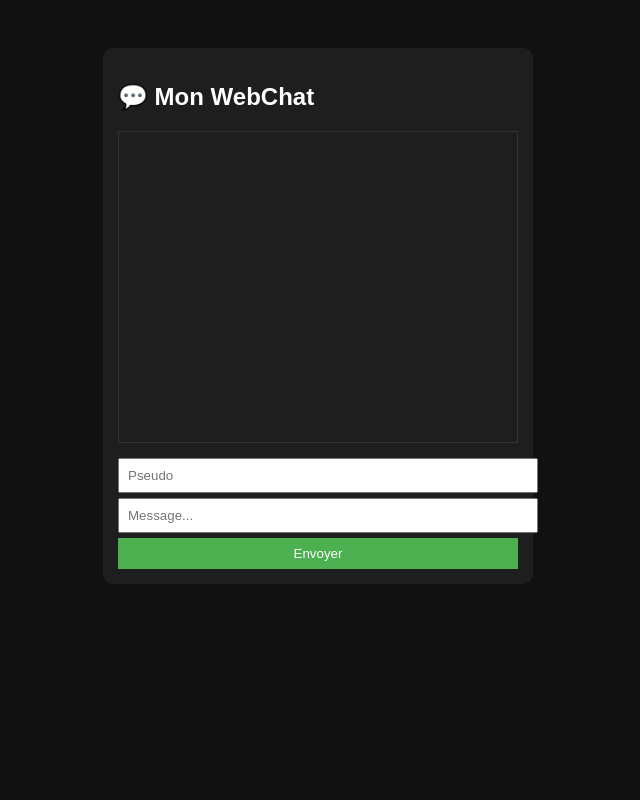
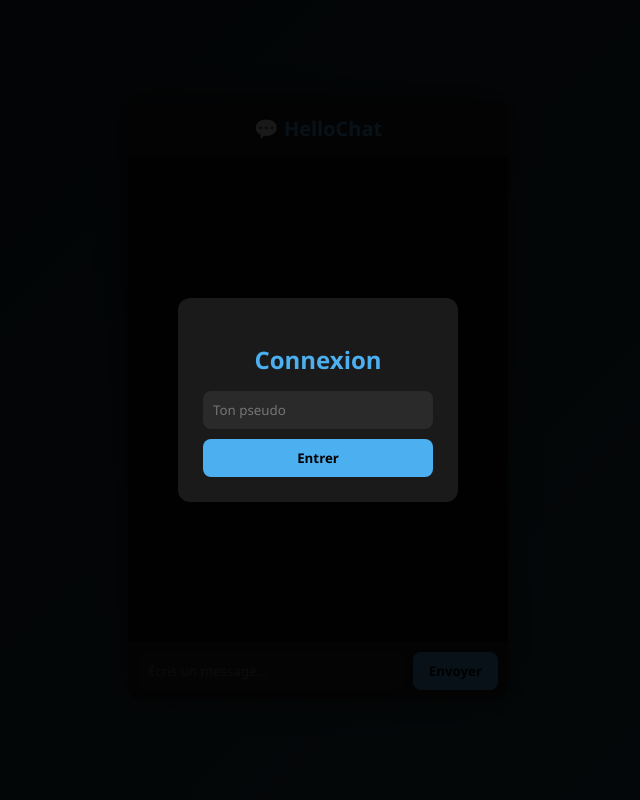
Before and after one commit to devffin/HelloChat, a Flask app: page / in a window 1280 px wide. Shown: the whole page, without its empty margins (322-962 px from the left). Run offline with Flask 3, Linux system fonts and the light colour scheme; some libraries are stand-ins or nearby versions.

Commit message:
UI ameliored

```diff
--- a/templates/index.html
+++ b/templates/index.html
@@ -2,44 +2,214 @@
 <html lang="fr">
 <head>
 <meta charset="UTF-8">
-<title>Mon Chat</title>
+<title>HelloChat</title>
 <script src="https://cdn.socket.io/4.7.5/socket.io.min.js"></script>
 <style>
-body{background:#111;color:#fff;font-family:Arial;display:flex;justify-content:center}
-#chat{width:400px;margin-top:40px;background:#1e1e1e;padding:15px;border-radius:10px}
-#messages{height:300px;overflow-y:auto;border:1px solid #333;padding:5px;margin-bottom:10px}
-input,button{width:100%;padding:8px;margin-top:5px}
-button{background:#4caf50;border:none;color:white}
+* {
+  box-sizing: border-box;
+  font-family: "Segoe UI", Arial, sans-serif;
+}
+
+body {
+  margin: 0;
+  height: 100vh;
+  background: linear-gradient(135deg, #0f2027, #203a43, #2c5364);
+  display: flex;
+  justify-content: center;
+  align-items: center;
+}
+
+#chat-container {
+  width: 380px;
+  height: 600px;
+  background: #111;
+  border-radius: 15px;
+  display: flex;
+  flex-direction: column;
+  overflow: hidden;
+  box-shadow: 0 0 30px rgba(0,0,0,0.6);
+}
+
+#chat-header {
+  padding: 15px;
+  background: #1f1f1f;
+  text-align: center;
+  font-size: 20px;
+  font-weight: bold;
+  color: #4cafef;
+}
+
+#messages {
+  flex: 1;
+  padding: 15px;
+  overflow-y: auto;
+  background: #0b0b0b;
+}
+
+.message {
+  margin-bottom: 10px;
+  padding: 10px 12px;
+  border-radius: 10px;
+  max-width: 80%;
+  word-wrap: break-word;
+  animation: fadeIn 0.2s ease;
+}
+
+.message.user {
+  background: #4cafef;
+  color: #000;
+  margin-left: auto;
+  text-align: right;
+}
+
+.message.other {
+  background: #2a2a2a;
+  color: #fff;
+  margin-right: auto;
+}
+
+#chat-input {
+  display: flex;
+  padding: 10px;
+  background: #1a1a1a;
+}
+
+#chat-input input {
+  flex: 1;
+  padding: 10px;
+  border: none;
+  border-radius: 8px;
+  outline: none;
+  background: #2a2a2a;
+  color: #fff;
+}
+
+#chat-input button {
+  margin-left: 10px;
+  padding: 10px 16px;
+  border: none;
+  border-radius: 8px;
+  background: #4cafef;
+  color: #000;
+  cursor: pointer;
+  font-weight: bold;
+}
+
+#chat-input button:hover {
+  background: #6cc6ff;
+}
+
+#login {
+  position: absolute;
+  inset: 0;
+  background: rgba(0,0,0,0.9);
+  display: flex;
+  justify-content: center;
+  align-items: center;
+}
+
+#login-box {
+  background: #1a1a1a;
+  padding: 25px;
+  border-radius: 12px;
+  text-align: center;
+  width: 280px;
+}
+
+#login-box h2 {
+  margin-bottom: 15px;
+  color: #4cafef;
+}
+
+#login-box input {
+  width: 100%;
+  padding: 10px;
+  border: none;
+  border-radius: 8px;
+  margin-bottom: 10px;
+  background: #2a2a2a;
+  color: #fff;
+}
+
+#login-box button {
+  width: 100%;
+  padding: 10px;
+  border: none;
+  border-radius: 8px;
+  background: #4cafef;
+  color: #000;
+  font-weight: bold;
+  cursor: pointer;
+}
+
+@keyframes fadeIn {
+  from {opacity: 0; transform: translateY(5px);}
+  to {opacity: 1; transform: translateY(0);}
+}
 </style>
 </head>
 <body>
-<div id="chat">
-<h2>💬 Mon WebChat</h2>
-<div id="messages"></div>
-<input id="username" placeholder="Pseudo">
-<input id="message" placeholder="Message..." onkeypress="if(event.key==='Enter')sendMessage()">
-<button onclick="sendMessage()">Envoyer</button>
+
+<div id="chat-container">
+  <div id="chat-header">💬 HelloChat</div>
+  <div id="messages"></div>
+  <div id="chat-input">
+    <input id="message" placeholder="Écris un message..." autocomplete="off">
+    <button onclick="sendMessage()">Envoyer</button>
+  </div>
+</div>
+
+<div id="login">
+  <div id="login-box">
+    <h2>Connexion</h2>
+    <input id="username" placeholder="Ton pseudo">
+    <button onclick="login()">Entrer</button>
+  </div>
 </div>
 
 <script>
 const socket = io();
+let username = "";
+
 const messages = document.getElementById('messages');
+const messageInput = document.getElementById('message');
+
+function login() {
+  const u = document.getElementById('username').value.trim();
+  if (u !== "") {
+    username = u;
+    document.getElementById('login').style.display = "none";
+  }
+}
+
+function addMessage(text, type) {
+  const div = document.createElement('div');
+  div.className = 'message ' + type;
+  div.textContent = text;
+  messages.appendChild(div);
+  messages.scrollTop = messages.scrollHeight;
+}
 
 socket.on('message', msg => {
-  const p = document.createElement('p');
-  p.textContent = msg;
-  messages.appendChild(p);
-  messages.scrollTop = messages.scrollHeight;
+  if (msg.startsWith(username + " :")) {
+    addMessage(msg.replace(username + " :", "Moi :"), "user");
+  } else {
+    addMessage(msg, "other");
+  }
 });
 
-function sendMessage(){
-  const user = username.value || "Anonyme";
-  const msg = message.value;
-  if(msg.trim()!==""){
-    socket.send(user+" : "+msg);
-    message.value="";
+function sendMessage() {
+  const msg = messageInput.value.trim();
+  if (msg !== "" && username !== "") {
+    socket.send(username + " : " + msg);
+    messageInput.value = "";
   }
 }
+
+messageInput.addEventListener("keypress", e => {
+  if (e.key === "Enter") sendMessage();
+});
 </script>
+
 </body>
 </html>
```
